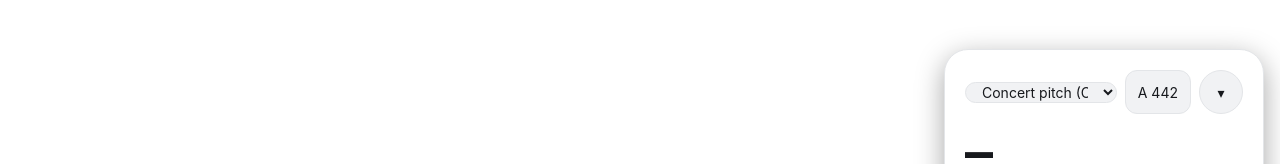
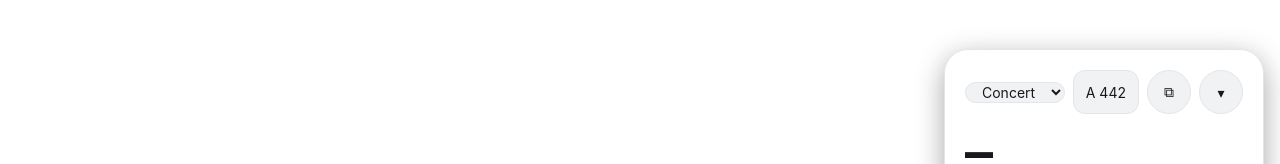
Before and after one commit to inkstaveapp/intonation-trainer, a React (Vite) app: page / in a window 1280 px wide. Shown: the part 290-454 px from the top of the page. Built offline with nearby package versions, Linux system fonts and the light colour scheme.

Commit message:
Add pop-out widget: Document Picture-in-Picture with popup fallback
Co-Authored-By: Claude Sonnet 5.5 <noreply@anthropic.com>
Claude-Session: https://claude.ai/code/session_01MGVyAL54JsSTwZKTH4Exic

```diff
--- a/src/i18n/en.ts
+++ b/src/i18n/en.ts
@@ -79,6 +79,9 @@ export const en = {
   'history.delete': 'Delete session',
   'history.yes': 'Delete',
   'history.no': 'Keep',
+  'pip.open': 'Pop out widget',
+  'pip.close': 'Return widget to the page',
+  'pip.blocked': 'Could not open a separate window. Allow pop-ups for this site.',
   'tuner.start': 'Start listening',
   'tuner.stop': 'Stop',
   'tuner.tooLoud': 'Too loud: lower the input level',
--- a/src/i18n/nl.ts
+++ b/src/i18n/nl.ts
@@ -82,6 +82,9 @@ export const nl: Dict = {
   'history.delete': 'Sessie verwijderen',
   'history.yes': 'Verwijder',
   'history.no': 'Bewaar',
+  'pip.open': 'Widget in los venster',
+  'pip.close': 'Widget terug naar de pagina',
+  'pip.blocked': 'Kon geen los venster openen. Sta pop-ups toe voor deze site.',
   'tuner.start': 'Begin met luisteren',
   'tuner.stop': 'Stop',
   'tuner.tooLoud': 'Te luid: zet het ingangsniveau lager',
--- a/src/state/metronome.ts
+++ b/src/state/metronome.ts
@@ -1,5 +1,6 @@
 import { create } from 'zustand';
 import { Metronome } from '~/audio/metronome';
+import { getUiWindow, subscribeUiWindow } from '~/state/uiWindow';
 import { bpmFromTaps, clampBpm, headphonesState } from '~/audio/scheduler';
 
 export const SIGNATURES = { '2/4': 2, '3/4': 3, '4/4': 4, '6/8': 6 } as const;
@@ -32,6 +33,26 @@ interface MetroState {
 }
 
 let raf = 0;
+let loopWin: Window | null = null;
+let loopCtx: AudioContext | null = null;
+
+/** Display loop for beat dots, flash and haptics, run on the active UI window's frames. */
+function startLoop(): void {
+  loopWin?.cancelAnimationFrame(raf);
+  const win = (loopWin = getUiWindow());
+  const loop = () => {
+    if (loopCtx) {
+      const b = metronome.pollBeat(loopCtx.currentTime);
+      if (b) {
+        const { tick, mode } = useMetronome.getState();
+        useMetronome.setState({ beat: b.beat, tick: tick + 1 });
+        if (mode === 'haptic') navigator.vibrate?.(b.beat === 0 ? 40 : 15);
+      }
+    }
+    raf = win.requestAnimationFrame(loop);
+  };
+  loop();
+}
 let taps: number[] = [];
 
 export const useMetronome = create<MetroState>((set, get) => {
@@ -71,23 +92,17 @@ export const useMetronome = create<MetroState>((set, get) => {
     toggle: async () => {
       if (get().running) {
         metronome.stop();
-        cancelAnimationFrame(raf);
+        loopWin?.cancelAnimationFrame(raf);
         return set({ running: false, beat: null });
       }
       sync();
-      const ctx = await metronome.start();
+      loopCtx = await metronome.start();
       set({ running: true, headphones: get().mode === 'sound' ? await headphonesState() : 'ok' });
-      const loop = () => {
-        const b = metronome.pollBeat(ctx.currentTime);
-        if (b) {
-          set({ beat: b.beat, tick: get().tick + 1 });
-          if (get().mode === 'haptic') navigator.vibrate?.(b.beat === 0 ? 40 : 15);
-        }
-        raf = requestAnimationFrame(loop);
-      };
-      loop();
+      startLoop();
     },
   };
 });
 
+subscribeUiWindow(() => useMetronome.getState().running && startLoop());
+
 export { SIG_IDS };
--- /dev/null
+++ b/src/state/popout.ts
@@ -0,0 +1,56 @@
+import { create } from 'zustand';
+import { copyStyles, openPopOut, POPOUT_SIZE, type PopOutEnv } from '~/ui/popout';
+import { setUiWindow } from '~/state/uiWindow';
+import { useWidget } from '~/state/widget';
+
+interface PopOutState {
+  win: Window | null;
+  /** The browser refused to open a window (e.g. popup blocker). */
+  blocked: boolean;
+  toggle: () => Promise<void>;
+}
+
+export const usePopOut = create<PopOutState>((set, get) => {
+  const close = () => {
+    const w = get().win;
+    set({ win: null });
+    setUiWindow(window);
+    if (w && !w.closed) w.close();
+  };
+  window.addEventListener('pagehide', close);
+
+  return {
+    win: null,
+    blocked: false,
+    toggle: async () => {
+      if (get().win) return close();
+      const env: PopOutEnv = {
+        pip: (window as unknown as { documentPictureInPicture?: PopOutEnv['pip'] })
+          .documentPictureInPicture,
+        open: (u, n, f) => window.open(u, n, f),
+      };
+      const size = useWidget.getState().collapsed ? POPOUT_SIZE.collapsed : POPOUT_SIZE.expanded;
+      const w = await openPopOut(env, size);
+      if (!w) return set({ blocked: true });
+      copyStyles(document, w.document);
+      w.document.documentElement.lang = document.documentElement.lang;
+      w.document.title = document.title;
+      w.document.body.style.margin = '0';
+      w.addEventListener('pagehide', () => get().win === w && close());
+      set({ win: w, blocked: false });
+      setUiWindow(w);
+    },
+  };
+});
+
+/** Keep the pop-out window sized to the card or the pill. Browsers may refuse resizes; that is fine. */
+useWidget.subscribe((s, prev) => {
+  const w = usePopOut.getState().win;
+  if (!w || s.collapsed === prev.collapsed) return;
+  const size = s.collapsed ? POPOUT_SIZE.collapsed : POPOUT_SIZE.expanded;
+  try {
+    w.resizeTo(size.width, size.height);
+  } catch {
+    // ignored
+  }
+});
--- /dev/null
+++ b/src/state/uiWindow.ts
@@ -0,0 +1,18 @@
+/**
+ * The window whose animation frames drive the UI. A hidden main tab gets no requestAnimationFrame,
+ * so while the widget is popped out, the pop-out window drives the display instead.
+ */
+let current: Window | null = null; // null means the main window; resolved lazily so importing this never touches `window`
+const listeners = new Set<() => void>();
+
+export const getUiWindow = (): Window => current ?? window;
+
+export function setUiWindow(w: Window): void {
+  current = w;
+  listeners.forEach((fn) => fn());
+}
+
+export const subscribeUiWindow = (fn: () => void): (() => void) => {
+  listeners.add(fn);
+  return () => void listeners.delete(fn);
+};
--- a/src/ui/App.tsx
+++ b/src/ui/App.tsx
@@ -1,6 +1,8 @@
 import { useEffect, useState } from 'react';
+import { createPortal } from 'react-dom';
 import { translate, type Key } from '~/i18n';
 import { useToneSync } from '~/state/drone';
+import { usePopOut } from '~/state/popout';
 import { useSession } from '~/state/session';
 import { useTuner } from '~/state/tuner';
 import { Drone } from '~/ui/pages/Drone';
@@ -18,6 +20,7 @@ export function App() {
   const [page, setPage] = useState<PageId>('tuner');
   const [reportId, setReportId] = useState<string | null>(null);
   const last = useSession((s) => s.last);
+  const popOut = usePopOut((s) => s.win);
   useToneSync();
   useEffect(() => {
     if (last) setReportId(last.id); // show the report as soon as a recording stops
@@ -57,7 +60,7 @@ export function App() {
           return <Page />;
         })()
       )}
-      <TunerWidget />
+      {popOut ? createPortal(<TunerWidget pip />, popOut.document.body) : <TunerWidget />}
     </main>
   );
 }
--- /dev/null
+++ b/src/ui/popout.ts
@@ -0,0 +1,44 @@
+export interface PopOutEnv {
+  pip?: { requestWindow(o?: { width?: number; height?: number }): Promise<Window> } | undefined;
+  open: (url: string, name: string, features: string) => Window | null;
+}
+
+export const POPOUT_SIZE = {
+  expanded: { width: 344, height: 500 },
+  collapsed: { width: 296, height: 96 },
+};
+
+/** Document Picture-in-Picture when available, otherwise a small popup window. Null if both fail (e.g. popup blocked). */
+export async function openPopOut(
+  env: PopOutEnv,
+  size: { width: number; height: number },
+): Promise<Window | null> {
+  if (env.pip) {
+    try {
+      return await env.pip.requestWindow(size);
+    } catch {
+      // unsupported context or no user gesture: use the popup instead
+    }
+  }
+  return env.open('', 'intonation-widget', `popup,width=${size.width},height=${size.height}`);
+}
+
+/** Copies the app's styles into the pop-out document (same-origin rules inline, others by link). */
+export function copyStyles(from: Document, to: Document): void {
+  for (const sheet of Array.from(from.styleSheets)) {
+    try {
+      const style = to.createElement('style');
+      style.textContent = Array.from(sheet.cssRules)
+        .map((r) => r.cssText)
+        .join('\n');
+      to.head.appendChild(style);
+    } catch {
+      if (sheet.href) {
+        const link = to.createElement('link');
+        link.rel = 'stylesheet';
+        link.href = sheet.href;
+        to.head.appendChild(link);
+      }
+    }
+  }
+}
--- a/src/ui/widget/TunerWidget.tsx
+++ b/src/ui/widget/TunerWidget.tsx
@@ -3,6 +3,7 @@ import { translate, type Key } from '~/i18n';
 import { INSTRUMENT_LIST } from '~/music/instruments';
 import { noteName } from '~/music/notes';
 import { SIG_IDS, SIGNATURES, useMetronome, type SigId } from '~/state/metronome';
+import { usePopOut } from '~/state/popout';
 import { useSession } from '~/state/session';
 import { useTuner } from '~/state/tuner';
 import { useWidget, type Corner } from '~/state/widget';
@@ -28,11 +29,12 @@ function useElapsed(recording: boolean, startedMs: number): string {
   return mmss(recording ? Date.now() - startedMs : 0);
 }
 
-export function TunerWidget() {
+export function TunerWidget({ pip = false }: { pip?: boolean }) {
   const s = useTuner();
   const w = useWidget();
   const m = useMetronome();
   const rec = useSession();
+  const po = usePopOut();
   const elapsed = useElapsed(rec.recording, rec.startedMs);
   const t = (k: Key) => translate(s.lang, k);
   const root = useRef<HTMLElement>(null);
@@ -46,7 +48,7 @@ export function TunerWidget() {
   const nextA = A_CHOICES[(A_CHOICES.indexOf(s.a4) + 1) % A_CHOICES.length]!;
 
   const down = (e: PointerEvent) => {
-    if ((e.target as HTMLElement).closest('button,select,input') || !root.current) return;
+    if (pip || (e.target as HTMLElement).closest('button,select,input') || !root.current) return;
     const r = root.current.getBoundingClientRect();
     grab.current = { dx: e.clientX - r.left, dy: e.clientY - r.top };
     e.currentTarget.setPointerCapture(e.pointerId);
@@ -87,7 +89,7 @@ export function TunerWidget() {
       ref={root}
       className="tw"
       data-collapsed={w.collapsed}
-      data-corner={drag ? 'drag' : w.corner}
+      data-corner={pip ? 'pip' : drag ? 'drag' : w.corner}
       data-size={w.size}
       data-dragging={drag !== null}
       style={{
@@ -132,8 +134,16 @@ export function TunerWidget() {
             >
               A {s.a4}
             </button>
+            <button
+              className="tw-btn"
+              aria-label={po.win ? t('pip.close') : t('pip.open')}
+              onClick={() => void po.toggle()}
+            >
+              ⧉
+            </button>
             {collapseButton}
           </div>
+          {po.blocked && <p role="alert">{t('pip.blocked')}</p>}
           <div className="tw-note" aria-live="off">
             {note}
           </div>
@@ -207,6 +217,8 @@ export function TunerWidget() {
               <span className="tw-rec-dot" aria-hidden="true" />
               {rec.recording ? elapsed : t('rec.label')}
             </button>
+            {!pip && (
+              <>
                 <button className="tw-chip" aria-label={t('widget.size')} onClick={w.cycleSize}>
                   {w.size.toUpperCase()}
                 </button>
@@ -218,6 +230,8 @@ export function TunerWidget() {
                   aria-label={t('widget.opacity')}
                   onChange={(e) => w.setOpacity(Number(e.target.value) / 100)}
                 />
+              </>
+            )}
           </div>
         </div>
       )}
```
Also changed, not shown: src/ui/widget/PitchTrail.tsx (+18 -3 lines), src/ui/widget/widget.css (+38 -3 lines), 2 other files (tests, documents, lock files or other folders). Lines whose indentation alone changed are shown as unchanged.
